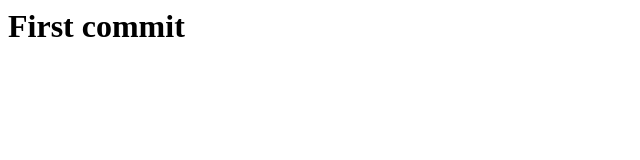
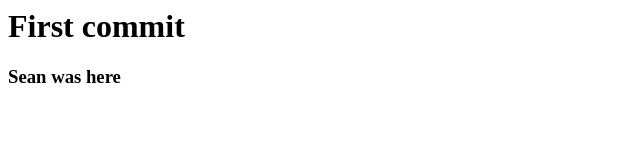
Before and after one commit to mjg3/speed_read, a plain HTML site: page index.html in a window 1280 px wide. Shown: the whole page, without its empty margins (0-640 px from the left). Drawn offline with Linux system fonts and the light colour scheme.

Commit message:
Added Sean Branch

```diff
--- a/index.html
+++ b/index.html
@@ -1,3 +1,4 @@
 <html>
 <h1> First commit </h1>
+<h3> Sean was here</h3>
 </html>
```
